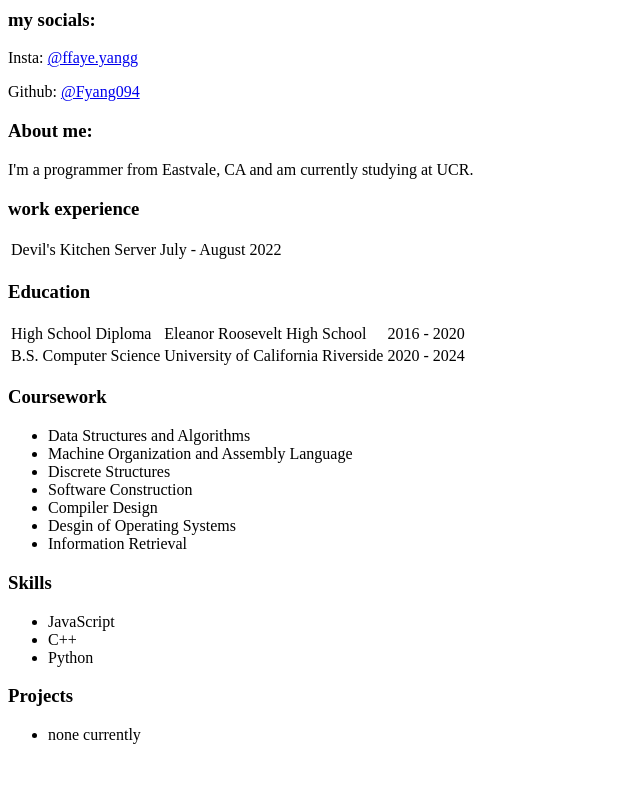
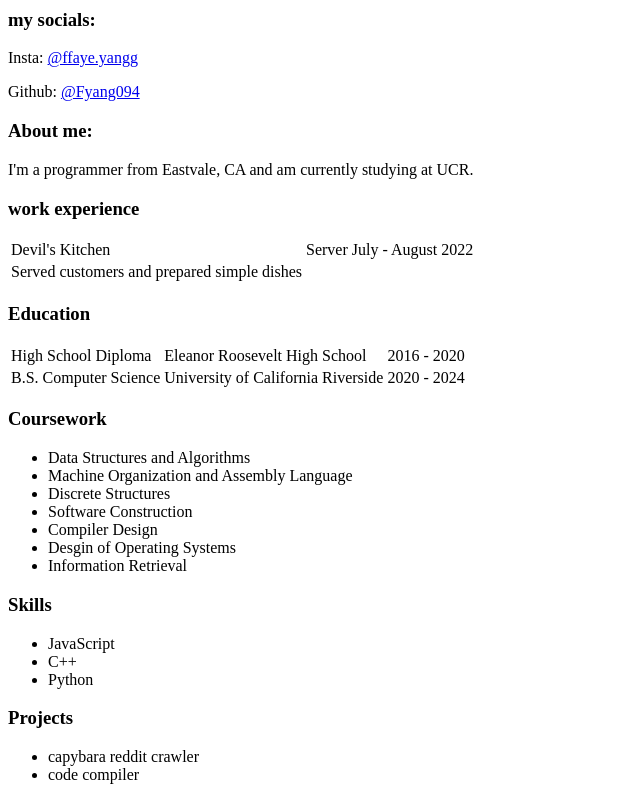
Before and after one commit to Fyang094/Fyang094.github.io, a plain HTML site: page index.html in a window 1280 px wide. Shown: the part 502-1302 px from the top of the page, without its empty margins (0-640 px from the left). Before the commit the page ends 1262 px from the top, so only its background shows below. Drawn offline with Linux system fonts and the light colour scheme.

Commit message:
updated projects and work experience

```diff
--- a/index.html
+++ b/index.html
@@ -24,6 +24,9 @@
                     <td> Devil's Kitchen </td>
                     <td> Server </td>
                     <td> July - August 2022 </td>
+                </tr>
+                <tr>
+                    <td span="3"> Served customers and prepared simple dishes </td>
                 </tr>
             </tbody>
         </table>
@@ -62,7 +65,8 @@
         </ul>
         <h3> Projects </h3>
         <ul>
-            <li> none currently </li>
+            <li> capybara reddit crawler </li>
+            <li> code compiler </li>
         </ul>
     </body>
 </html>
```
